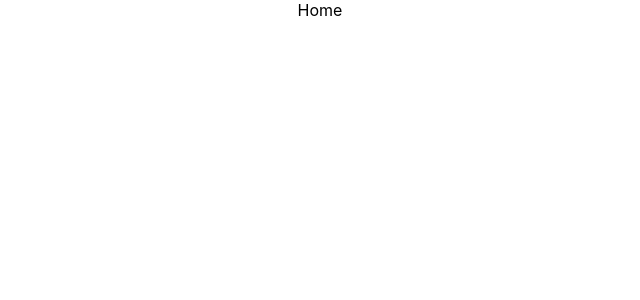
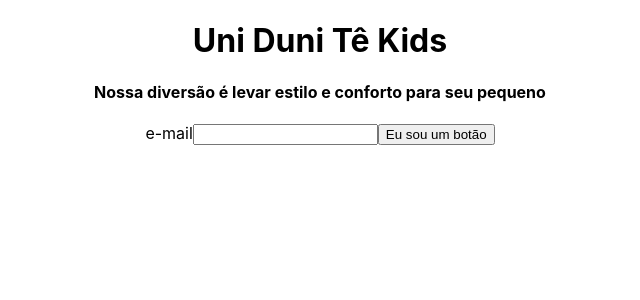
Before and after one commit to RomildoFH/unidunite, a React (Create React App) app: page / in a window 1280 px wide. Shown: the top 300 px of the page, without its empty margins (320-960 px from the left). Built offline with nearby package versions, Linux system fonts and the light colour scheme.

Commit message:
Feat: criando campos provisórios para configuração geral do projeto

```diff
--- a/src/pages/Home.js
+++ b/src/pages/Home.js
@@ -2,7 +2,15 @@ import React from 'react'
 
 function Home() {
   return (
-    <div>Home</div>
+    <div className="page-container">
+      <h1>Uni Duni Tê Kids</h1>
+      <h4>Nossa diversão é levar estilo e conforto para seu pequeno</h4>
+      <label>
+        e-mail
+        <input type="text" />
+      </label>
+      <button>Eu sou um botão</button>
+    </div>
   )
 }
 
```
